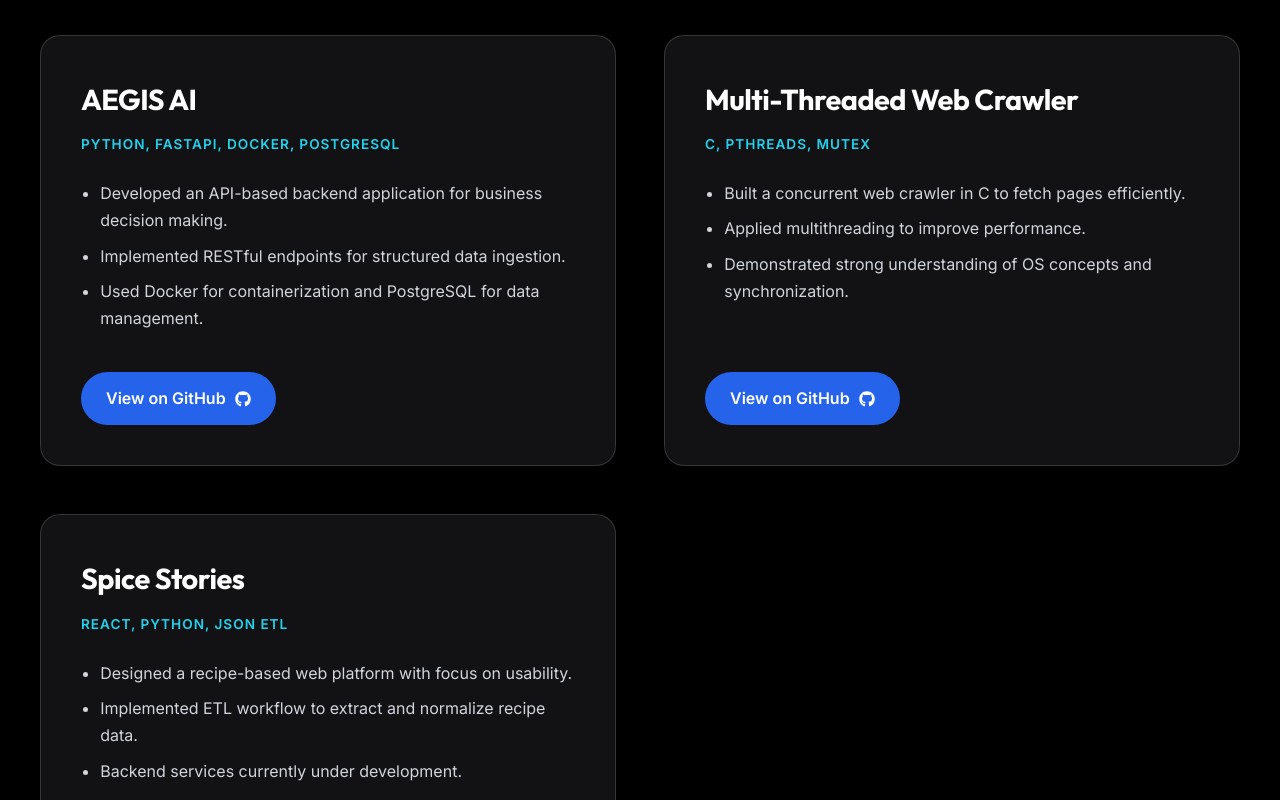
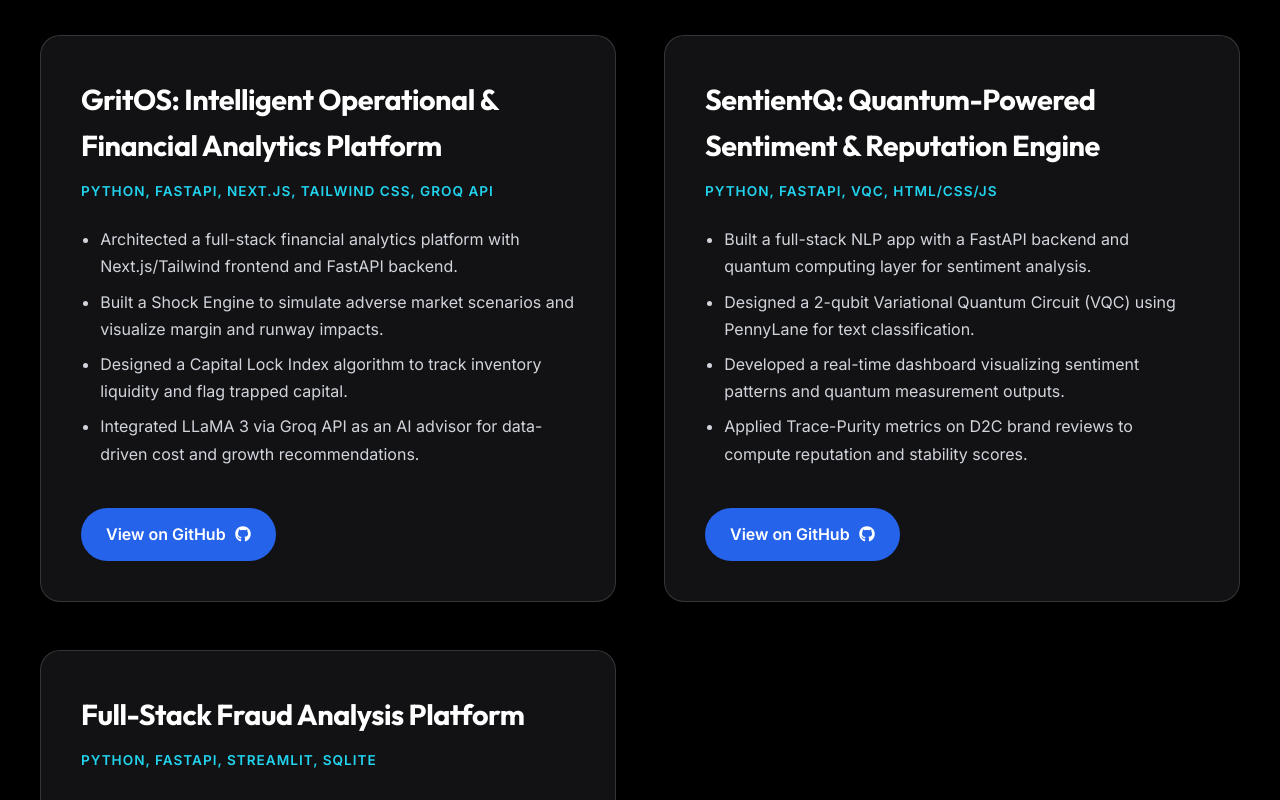
Before and after one commit to saivedulapurapu/MyPortfolio, a React (Vite) app: page / in a window 1280 px wide. Shown: the part 2080-2880 px from the top of the page. Built offline with nearby package versions, Linux system fonts and the light colour scheme.

Commit message:
Update featured projects to GritOS, SentientQ, and Fraud Analysis Platform

```diff
--- a/src/components/Projects.jsx
+++ b/src/components/Projects.jsx
@@ -4,34 +4,37 @@ import '../styles/Projects.css';
 
 const projectsData = [
     {
-        title: "AEGIS AI",
-        tech: "Python, FastAPI, Docker, PostgreSQL",
+        title: "GritOS: Intelligent Operational & Financial Analytics Platform",
+        tech: "Python, FastAPI, Next.js, Tailwind CSS, Groq API",
         description: [
-            "Developed an API-based backend application for business decision making.",
-            "Implemented RESTful endpoints for structured data ingestion.",
-            "Used Docker for containerization and PostgreSQL for data management."
+            "Architected a full-stack financial analytics platform with Next.js/Tailwind frontend and FastAPI backend.",
+            "Built a Shock Engine to simulate adverse market scenarios and visualize margin and runway impacts.",
+            "Designed a Capital Lock Index algorithm to track inventory liquidity and flag trapped capital.",
+            "Integrated LLaMA 3 via Groq API as an AI advisor for data-driven cost and growth recommendations."
         ],
-        link: "https://github.com/saivedulapurapu/Agentic-AI-Business-Decision-Maker.git"
+        link: "https://github.com/saivedulapurapu/GritOS"
     },
     {
-        title: "Multi-Threaded Web Crawler",
-        tech: "C, Pthreads, Mutex",
+        title: "SentientQ: Quantum-Powered Sentiment & Reputation Engine",
+        tech: "Python, FastAPI, VQC, HTML/CSS/JS",
         description: [
-            "Built a concurrent web crawler in C to fetch pages efficiently.",
-            "Applied multithreading to improve performance.",
-            "Demonstrated strong understanding of OS concepts and synchronization."
+            "Built a full-stack NLP app with a FastAPI backend and quantum computing layer for sentiment analysis.",
+            "Designed a 2-qubit Variational Quantum Circuit (VQC) using PennyLane for text classification.",
+            "Developed a real-time dashboard visualizing sentiment patterns and quantum measurement outputs.",
+            "Applied Trace-Purity metrics on D2C brand reviews to compute reputation and stability scores."
         ],
-        link: "https://github.com/saivedulapurapu/Multi-Threaded-Web-Crawler-Using-C.git"
+        link: "https://github.com/saivedulapurapu/SentientQ"
     },
     {
-        title: "Spice Stories",
-        tech: "React, Python, JSON ETL",
+        title: "Full-Stack Fraud Analysis Platform",
+        tech: "Python, FastAPI, Streamlit, SQLite",
         description: [
-            "Designed a recipe-based web platform with focus on usability.",
-            "Implemented ETL workflow to extract and normalize recipe data.",
-            "Backend services currently under development."
+            "Built a scalable FastAPI backend for real-time transaction scoring and model updates.",
+            "Designed a Streamlit dashboard to monitor transactions, visualize patterns, and flag suspicious activity.",
+            "Implemented a SQLite data layer to manage user profiles, transaction histories, and feedback logs.",
+            "Integrated data simulation, RESTful endpoints, and automated testing for a fault-tolerant workflow."
         ],
-        link: "https://github.com/saivedulapurapu/SpiceStories.git"
+        link: "https://github.com/saivedulapurapu/UserSpecified_FraudDetector"
     }
 ];
 
```
